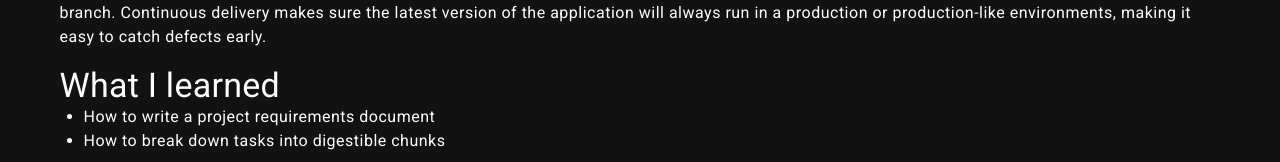
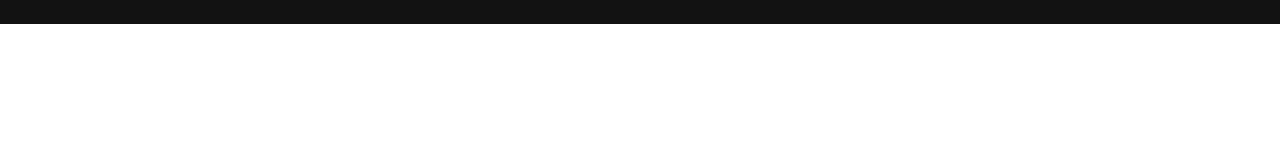
Before and after one commit to MaT1g3R/peijun.dev, a Vue app: page /portfolio/smart-ev-charging-station in a window 1280 px wide. Shown: the part 2983-3145 px from the top of the page. After the commit the page ends 3007 px from the top, so only its background shows below. Built offline with nearby package versions, Linux system fonts and the light colour scheme; what vue-resource would draw is missing.

Commit message:
Add ci/cd screenshot

```diff
--- a/src/components/project-pages/SmartEVChargingStation.vue
+++ b/src/components/project-pages/SmartEVChargingStation.vue
@@ -78,15 +78,6 @@
         latest version of the application will always run in a production or
         production-like environments, making it easy to catch defects early.
       </p>
-      <h2 class="text-h4">What I learned</h2>
-      <ul class="text-body-1">
-        <li>
-          How to write a project requirements document
-        </li>
-        <li>
-          How to break down tasks into digestible chunks
-        </li>
-      </ul>
     </v-container>
   </div>
 </template>
```
Also changed, not shown: public/static/ci-cd.png (added), 1 other file (tests, documents, lock files or other folders).
